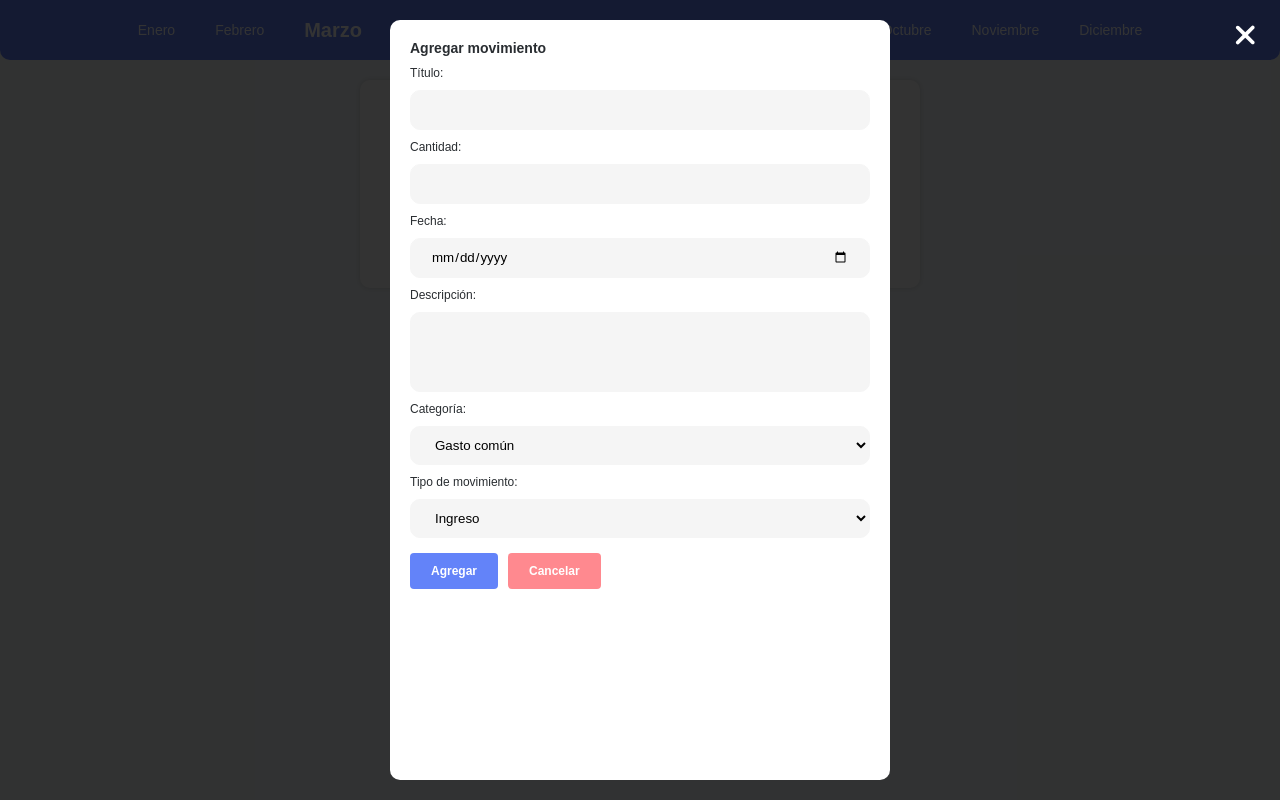
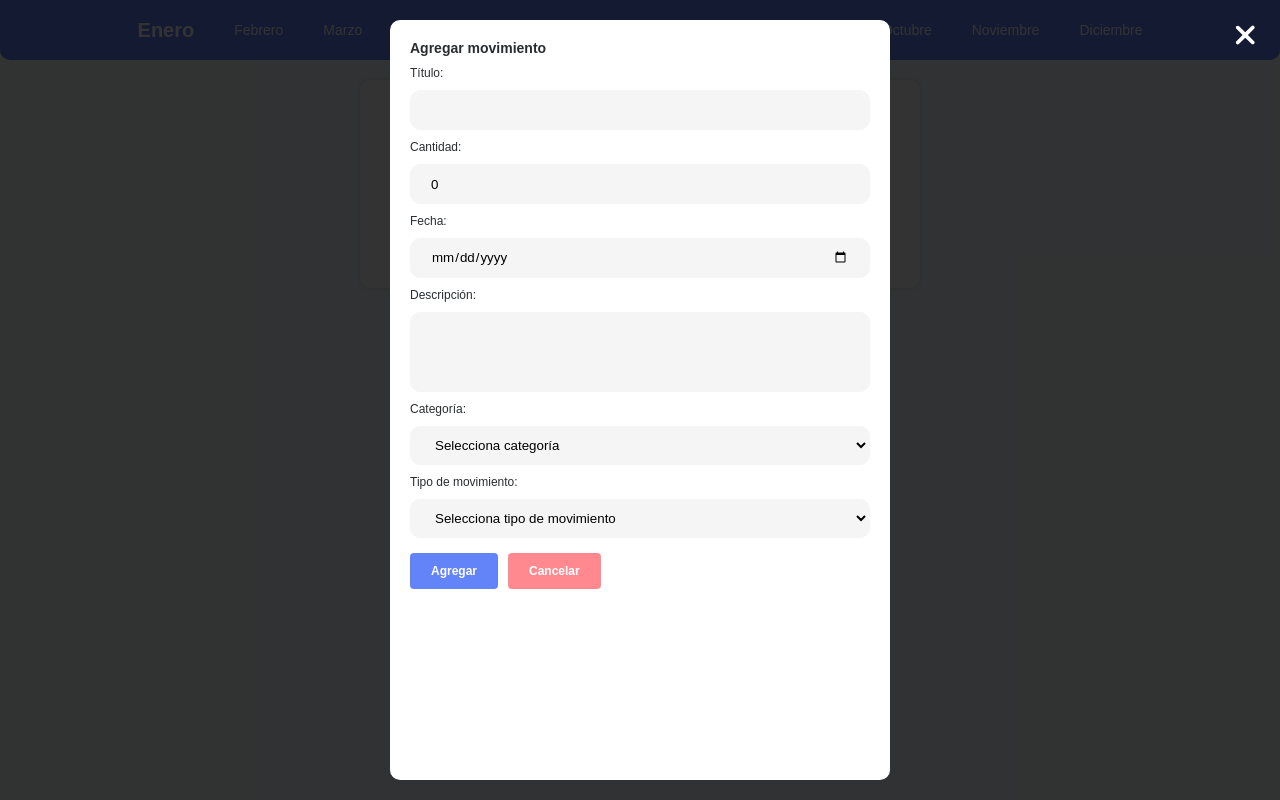
Before and after one commit to IrvingRR/control-cost-app, a React (Vite) app: page / in a window 1280 px wide. Both pictures are taken after a click on the button "Agregar Movimiento". Built offline with nearby package versions, Linux system fonts and the light colour scheme; data requests are answered from the project's data file.

Commit message:
[Feature]: useForm hook created

```diff
--- a/src/actions/movements.js
+++ b/src/actions/movements.js
@@ -1,5 +1,6 @@
 export const movementsActions = {
     readMovements: '@movements/READ_MOVEMENTS',
     addMovement: '@movements/ADD_MOVEMENT',
-    deleteMovement: '@movements/DELETE_MOVEMENT'
+    deleteMovement: '@movements/DELETE_MOVEMENT',
+    filterMovements: '@movements/FILTER_MOVEMENT'
 };
--- a/src/components/FormAddMovement.jsx
+++ b/src/components/FormAddMovement.jsx
@@ -1,20 +1,37 @@
 import { Form, FormActions, Select, Field, Label } from "../styled/common/form.styles";
 import { Button, TextArea } from '../common';
 import { Input } from "../common";
+import { useForm } from "../hooks";
 
 export const FormAddMovement = ({ handleCloseModal }) => {
+
+  const initialValues = {
+    title: {  value: null, required: true },
+    amount: {  value: 0, required: true },
+    date: {  value: null, required: true },
+    description: {  value: null, required: false },
+    category: {  value: null, required: true },
+    type: {  value: null, required: true },
+  };
+
+  const successFunction = () => {
+    console.log("All its ok", form);
+  };
+
+  const { form, handleChange, handleSubmit } = useForm(initialValues, successFunction);
+
   return (
-    <Form>
+    <Form onSubmit={handleSubmit}>
         <h2>Agregar movimiento</h2>
-        <Input type='text' name='title' label='Título:'/>
-        <Input type='number' name='amount' label='Cantidad:'/>
-        <Input type='date' name='date' label="Fecha:"/>
-        <TextArea name='description' label='Descripción:'/>
+        <Input type='text' name='title' label='Título:' onChange={handleChange} value={ form.title.value }/>
+        <Input type="number" name='amount' label='Cantidad:' onChange={handleChange} value={ form.amount.value }/>
+        <Input type='date' name='date' label="Fecha:" onChange={handleChange} value={ form.date.value }/>
+        <TextArea name='description' label='Descripción:' onChange={handleChange} value={ form.description.value }/>
 
         <Field>
           <Label>Categoría:</Label>
-          <Select name='category'>
-          <option disabled>Selecciona categoría</option>
+          <Select name='category' onChange={handleChange} value={ form.category.value }>
+          <option selected disabled>Selecciona categoría</option>
           <option value='common'>Gasto común</option>
           <option value='transaction'>Transacción</option>
           <option value='pay'>Pago</option>
@@ -23,8 +40,8 @@ export const FormAddMovement = ({ handleCloseModal }) => {
 
         <Field>
           <Label>Tipo de movimiento:</Label>
-          <Select name='type'>
-            <option disabled>Selecciona tipo de movimiento</option>
+          <Select name='type' onChange={handleChange} value={ form.type.value }>
+            <option selected disabled>Selecciona tipo de movimiento</option>
             <option value='income'>Ingreso</option>
             <option value='spent'>Gasto</option>
           </Select>
--- a/src/components/History.jsx
+++ b/src/components/History.jsx
@@ -9,8 +9,6 @@ export const History = () => {
   const { movements } = useContext(MainContext);
   const movementsOrdered = orderMovements(movements);
 
-  console.log('History component:', movementsOrdered);
-
   return (
     <>
       <HistoryContainer>
--- a/src/components/MonthFilter.jsx
+++ b/src/components/MonthFilter.jsx
@@ -1,13 +1,18 @@
+import { useState, useContext } from 'react';
 import { MonthsContainer, MonthElement } from "../styled/components/monthFilter.styles";
-import { useState } from 'react';
+import { MainContext } from '../contexts/MainContext';
 
 const months = ['Enero', 'Febrero', 'Marzo', 'Abril', 'Mayo', 'Junio', 'Julio', 'Agosto', 'Septiembre', 'Octubre', 'Noviembre', 'Diciembre'];
 
 export const MonthFilter = () => {
 
-  const [monthSelected, setMonthSelected] = useState('Marzo');
+  const { filterMovementsByMonth, filter } = useContext(MainContext);
+  const [monthSelected, setMonthSelected] = useState(filter);
 
-  const handleSelectMonth = (mount) => { setMonthSelected(mount) };
+  const handleSelectMonth = (month) => {
+    setMonthSelected(month);
+    filterMovementsByMonth(month);
+  };
 
   return (
     <MonthsContainer>
--- a/src/contexts/MainContext.jsx
+++ b/src/contexts/MainContext.jsx
@@ -30,8 +30,17 @@ const MainProvider = ({ children }) => {
         dispatch(action);
     };
 
+    const filterMovementsByMonth = (filter) => {
+        const action = {
+            type: movementsActions.filterMovements,
+            payload: filter
+        };
+
+        dispatch(action);
+    };
+
     return (
-        <MainContext.Provider value={{ movements: state.movements }}>
+        <MainContext.Provider value={{ movements: state.movements, filter: state.filter, filterMovementsByMonth }}>
             { children }
         </MainContext.Provider>
     );
--- a/src/data/index.json
+++ b/src/data/index.json
@@ -1,114 +1,124 @@
 {
-
   "movements": [
     {
-            "id": "1",
+      "id": 1,
       "title": "Buy the dinner",
-            "amount": 220.00,
+      "amount": 220,
       "type": "income",
       "category": "common",
       "date": "06/07/2023",
+      "description": null,
       "month": "Julio"
     },
-
     {
       "id": "2",
       "title": "Pay Netflix",
-            "amount": 130.00,
+      "amount": 130,
       "type": "spent",
       "category": "common",
       "date": "06/07/2023",
+      "description": null,
       "month": "Julio"
     },
-
     {
-            "id": "3",
+      "id": 3,
       "title": "Ana transaction",
-            "amount": 300.00,
+      "amount": 300,
       "type": "income",
       "category": "transaction",
       "date": "08/07/2023",
+      "description": null,
       "month": "Julio"
     },
-
     {
-            "id": "4",
+      "id": 4,
       "title": "Course transaction",
-            "amount": 1500.00,
+      "amount": 1500,
       "type": "spent",
       "category": "pay",
       "date": "06/07/2023",
+      "description": null,
       "month": "Julio"
     },
-
     {
-            "id": "5",
+      "id": 5,
       "title": "Buy Nintendo Switch",
-            "amount": 15000.00,
+      "amount": 15000,
       "type": "income",
       "category": "transaction",
       "date": "04/02/2023",
+      "description": null,
       "month": "Febrero"
     },
-
     {
-            "id": "6",
+      "id": 6,
       "title": "Buy bownless",
-            "amount": 150.00,
+      "amount": 150,
       "type": "spent",
       "category": "pay",
       "date": "04/02/2023",
+      "description": null,
       "month": "Febrero"
     },
-
     {
-            "id": "7",
+      "id": 7,
       "title": "Go to the dentist",
-            "amount": 300.00,
+      "amount": 300,
       "type": "spent",
       "category": "transaction",
       "date": "20/12/2023",
+      "description": null,
       "month": "Diciembre"
     },
-
     {
-            "id": "8",
+      "id": 8,
       "title": "Veterinarian",
-            "amount": 200.00,
+      "amount": 200,
       "type": "spent",
       "category": "pay",
       "date": "14/03/2023",
+      "description": null,
       "month": "Marzo"
     },
-
     {
-            "id": "9",
+      "id": 9,
       "title": "Pub",
-            "amount": 600.00,
+      "amount": 600,
       "type": "spent",
       "category": "common",
       "date": "08/07/2023",
+      "description": null,
       "month": "Julio"
     },
-
     {
-            "id": "10",
+      "id": 10,
       "title": "Sister party",
-            "amount": 1800.00,
+      "amount": 1800,
       "type": "spent",
       "category": "common",
       "date": "14/03/2023",
+      "description": null,
       "month": "Marzo"
     },
-
     {
-            "id": "11",
+      "id": 11,
       "title": "Travel",
-            "amount": 4000.00,
+      "amount": 4000,
       "type": "spent",
       "category": "common",
       "date": "15/03/2023",
+      "description": null,
       "month": "Marzo"
+    },
+    {
+      "title": "Gift to my friend",
+      "amount": 300,
+      "type": "spent",
+      "category": "common",
+      "date": "07/07/2023",
+      "description": null,
+      "month": "Julio",
+      "id": 12
     }
   ]
 }
--- a/src/hooks/index.js
+++ b/src/hooks/index.js
@@ -1 +1,2 @@
+export * from './useForm';
 export * from './useModal';
--- /dev/null
+++ b/src/hooks/useForm.js
@@ -0,0 +1,57 @@
+import { useState } from "react"
+
+export const useForm = (initialState = {}, successFunction) => {
+
+    const [form, setForm] = useState(initialState);
+
+    const handleChange = (e) => {
+
+        if(e.target.type === 'number' && parseInt(e.target.value) > 0) {
+            return setForm({
+                ...form,
+                [e.target.name]: {
+                    ...form[e.target.name],
+                    value: parseInt(e.target.value)
+                }
+            });
+        }
+
+        setForm({
+            ...form,
+            [e.target.name]: {
+                ...form[e.target.name],
+                value: e.target.value
+            }
+        });
+    };
+
+    const handleInvalidFields = () => {
+        const invalidFields = Object.keys(form).filter(field => {
+            if(form[field].required && !form[field].value || form[field].required && form[field].value <= 0) {
+                return field;
+            };
+        });
+
+        return invalidFields;
+    };
+
+    const handleSubmit = (e) => {
+        e.preventDefault();
+
+        const invalidFields = handleInvalidFields();
+
+        if(invalidFields.length > 0) {
+            alert(`Please fill the next fields: ${ invalidFields }`);
+        } else {
+            successFunction();
+        }
+
+    };
+
+    return {
+        form,
+        handleChange,
+        handleSubmit
+    };
+
+};
--- a/src/reducers/MovementsReducer.js
+++ b/src/reducers/MovementsReducer.js
@@ -9,7 +9,13 @@ export const movementsReducer = (state, action) => {
                 ...state,
                 movements: action.payload
             };
-        }
+        };
+
+        case movementsActions.filterMovements:
+            return {
+                ...state,
+                filter: action.payload
+            };
 
         case movementsActions.addMovement:
             return console.log('Adding movement...');
--- a/src/services/movements.js
+++ b/src/services/movements.js
@@ -16,7 +16,21 @@ export const getMovementsService = async (filter) => {
 };
 
 export const createMovementService = async (data) => {
+    try {
 
+        const request = await fetch(URL, {
+            method: 'POST',
+            headers: { 'Content-Type': 'application/json' },
+            body: JSON.stringify(data)
+        });
+
+        const response = await request.json();
+        console.log(response);
+
+
+    } catch (error) {
+        console.log(error);
+    }
 };
 
 export const DeleteMovementService = async(id) => {
```
Lines whose indentation alone changed are shown as unchanged.
